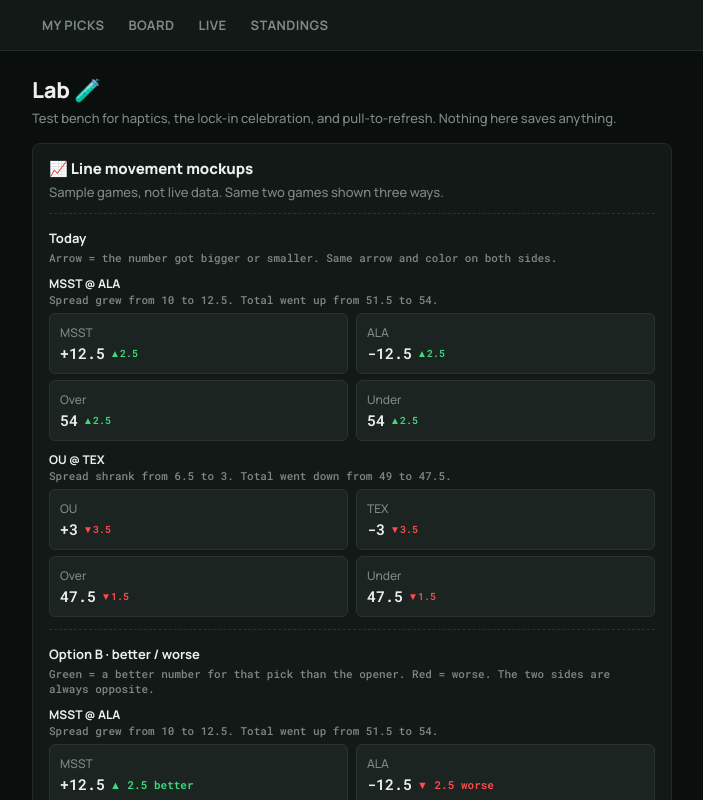
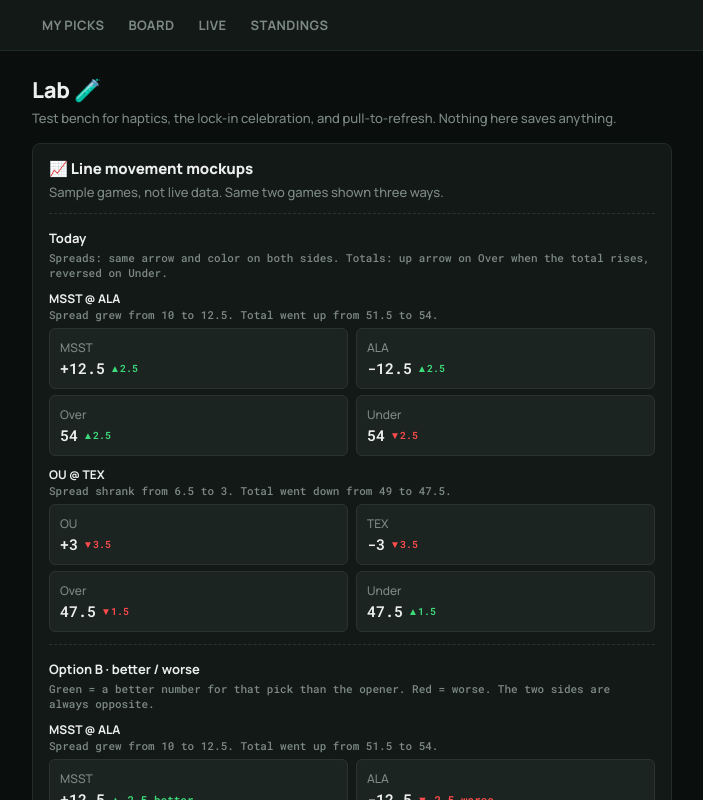
Before and after one commit to ajohnson1952/cavepicks, a Next.js app: page /lab in a window 1280 px wide. Shown: the top 800 px of the page, without its empty margins (288-991 px from the left). Built offline with nearby package versions, Linux system fonts and the light colour scheme.

Commit message:
Make the /lab 'Today' line-movement mock match the real page's totals arrows
Co-Authored-By: Claude Opus 5.5 <noreply@anthropic.com>

```diff
--- a/app/lab/LineMoveMock.tsx
+++ b/app/lab/LineMoveMock.tsx
@@ -52,8 +52,10 @@ type Variant = "current" | "b" | "rec";
 function Pill({ s, variant }: { s: Side; variant: Variant }) {
   const v = valueDelta(s);
   const mag = Math.abs(v);
-  // Today's behavior: arrow by "did the number get bigger", green up / red down, same on both sides.
-  const bigger = s.kind === "spread" ? Math.abs(s.now) > Math.abs(s.open) : s.now > s.open;
+  // Today's behavior: spreads show the same arrow on both sides ("did the
+  // spread get bigger"); totals show the move on Over and the reverse on Under.
+  const bigger =
+    s.kind === "spread" ? Math.abs(s.now) > Math.abs(s.open) : s.kind === "over" ? s.now > s.open : s.now < s.open;
   const good = v > 0;
   return (
     <div className="pill-btn" style={{ cursor: "default" }}>
@@ -87,7 +89,7 @@ const VARIANTS: { key: Variant; title: string; blurb: string }[] = [
   {
     key: "current",
     title: "Today",
-    blurb: "Arrow = the number got bigger or smaller. Same arrow and color on both sides.",
+    blurb: "Spreads: same arrow and color on both sides. Totals: up arrow on Over when the total rises, reversed on Under.",
   },
   {
     key: "b",
```
